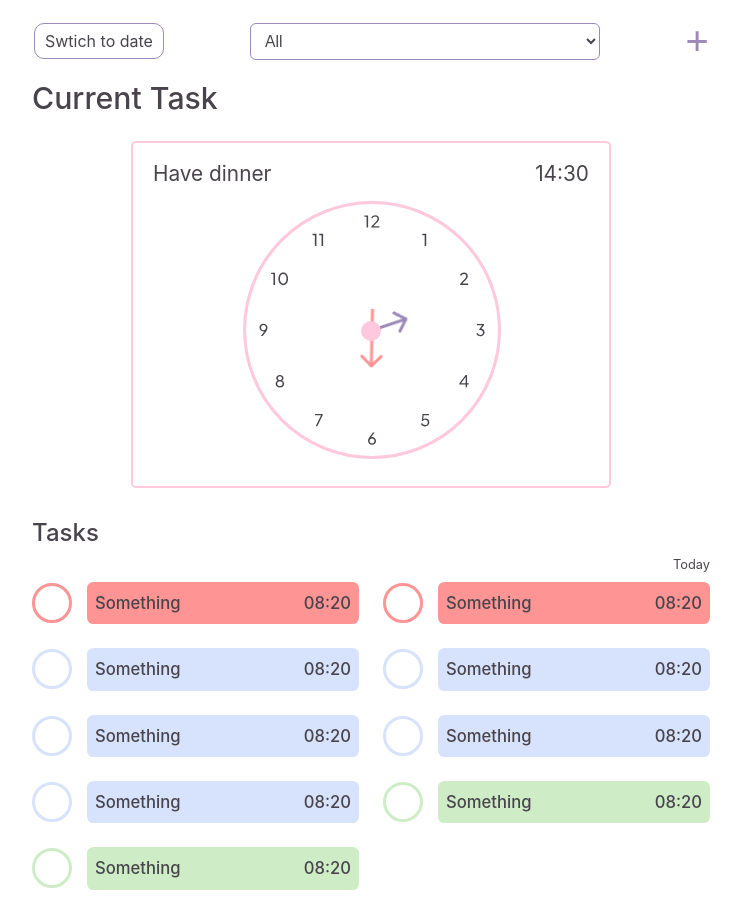
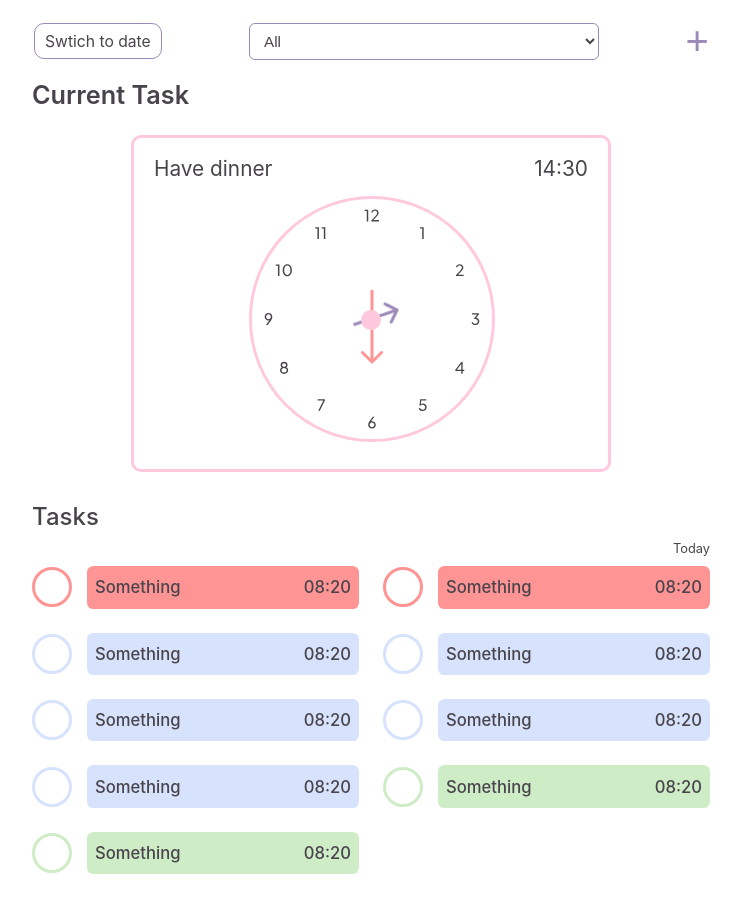
Before and after one commit to Amin-Ansari/My-to-do-list, a React (Create React App) app: page / in a window 1280 px wide. Shown: the whole page, without its empty margins (269-1010 px from the left). Built offline with nearby package versions, Linux system fonts and the light colour scheme.

Commit message:
The arrows got fixed and font-size of the header got fixed too

```diff
--- a/src/App.css
+++ b/src/App.css
@@ -16,7 +16,6 @@
   padding: 0px 20px;
 }
 .category-form > select {
-  font-size: 1.2rem;
   padding: 8px 10px;
   width: 100%;
   max-width: 350px;
@@ -24,6 +23,7 @@
   background: transparent;
   border: 1.8px solid #9c89b8;
   border-radius: 6px;
+  font-size: 0.95rem !important;
 }
 option {
   background-color: transparent;
--- a/src/Components/Data/Clock.css
+++ b/src/Components/Data/Clock.css
@@ -6,7 +6,7 @@
   position: relative;
 }
 .clock-image {
-  width: 80%;
+  width: 60%;
   max-width: 260px;
   height: auto;
 }
--- a/src/Components/Data/CurrentTaskTitle.css
+++ b/src/Components/Data/CurrentTaskTitle.css
@@ -1,5 +1,5 @@
 .current-task-title {
-  font-size: calc(20px + 0.8vw);
-  font-weight: 500;
+  font-size: calc(1.1rem + 0.6vw);
+  font-weight: 600;
   margin-top: calc(0.4rem + 0.5vw);
 }
--- a/src/Components/Data/OffCanvas.css
+++ b/src/Components/Data/OffCanvas.css
@@ -40,7 +40,7 @@
   animation: menueSlide 0.8s 1 0s ease normal forwards;
   padding: 40px 10px;
 }
-@media all and (min-width: 576px) {
+@media all and (min-width: 768px) {
   .off-canvas-button {
     display: none;
   }
@@ -62,9 +62,12 @@
   padding: 8px 10px;
   align-items: center;
   margin-top: 70px;
+  transition: all 0.3s;
 }
 .switch:hover {
   cursor: pointer;
+  background: #9c89b8;
+  color: #fff;
 }
 @keyframes opacity-animation {
   0% {
--- a/src/Components/Data/TaskTimer.css
+++ b/src/Components/Data/TaskTimer.css
@@ -1,15 +1,15 @@
 .timer-container {
-  border: 2px solid #ffc8dd;
+  border: 3px solid #ffc8dd;
   width: 100%;
   max-width: 580px;
   margin: 25px auto;
-  border-radius: 5px;
+  border-radius: 10px;
   display: flex;
   flex-flow: column nowrap;
   padding: 10px 20px;
 }
 
-@media all and (min-width: 576px) {
+@media all and (min-width: 568px) {
   .timer-container {
     max-width: 480px;
   }
--- a/src/Components/UI/CatagoryForm.css
+++ b/src/Components/UI/CatagoryForm.css
@@ -3,4 +3,5 @@
   justify-content: center;
   align-items: center;
   padding: 0px 20px;
+  font-size: 0.95rem !important;
 }
--- a/src/Components/UI/OptionList.css
+++ b/src/Components/UI/OptionList.css
@@ -16,8 +16,9 @@
   border-radius: 10px;
   padding: 7px 10px;
   align-items: center;
+  font-size: 0.98rem !important;
 }
-@media all and (min-width: 576px) {
+@media all and (min-width: 768px) {
   .switch-button {
     display: flex;
   }
```
Also changed, not shown: src/images/arrow-1.png, src/images/arrow-2.png.
